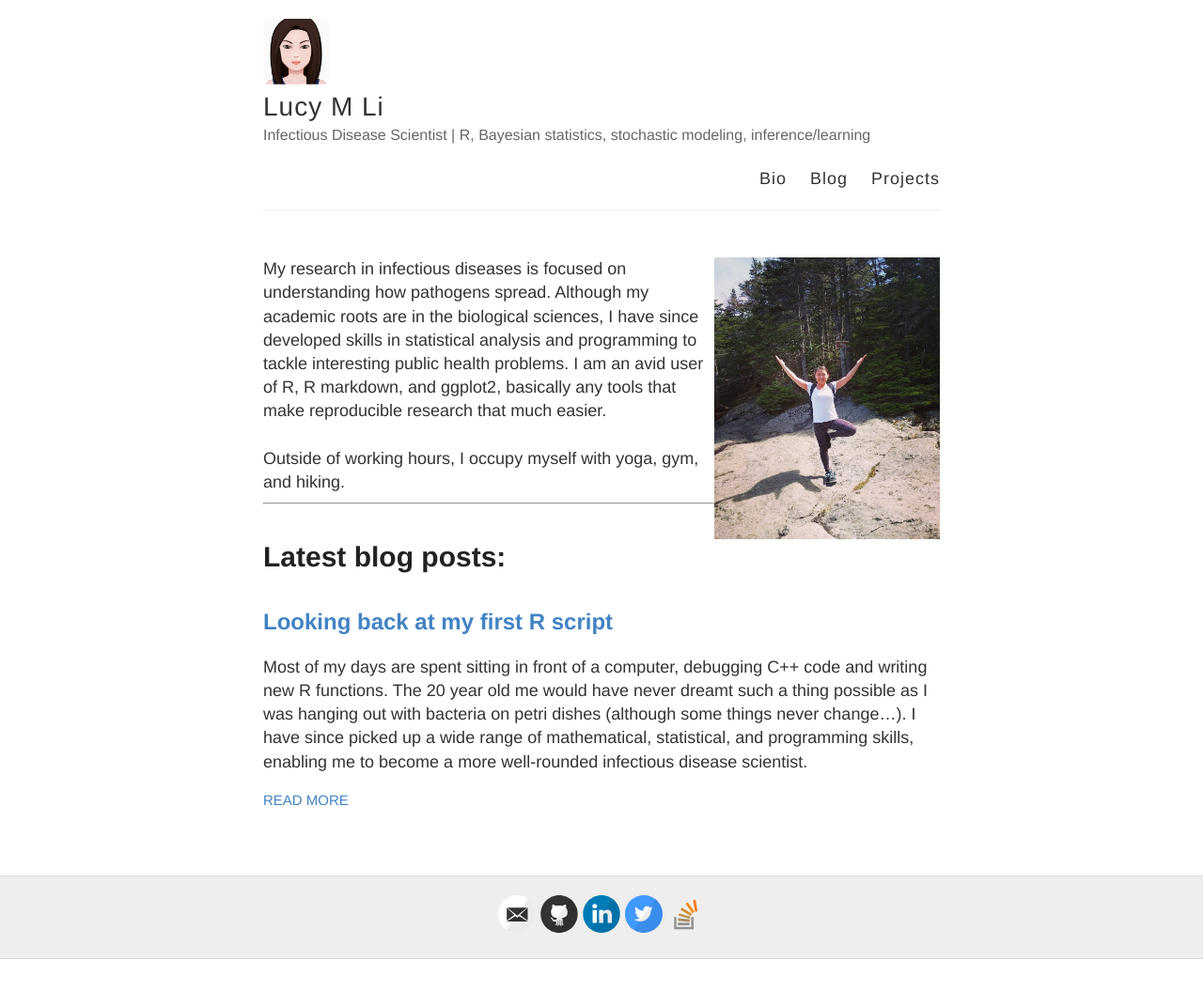
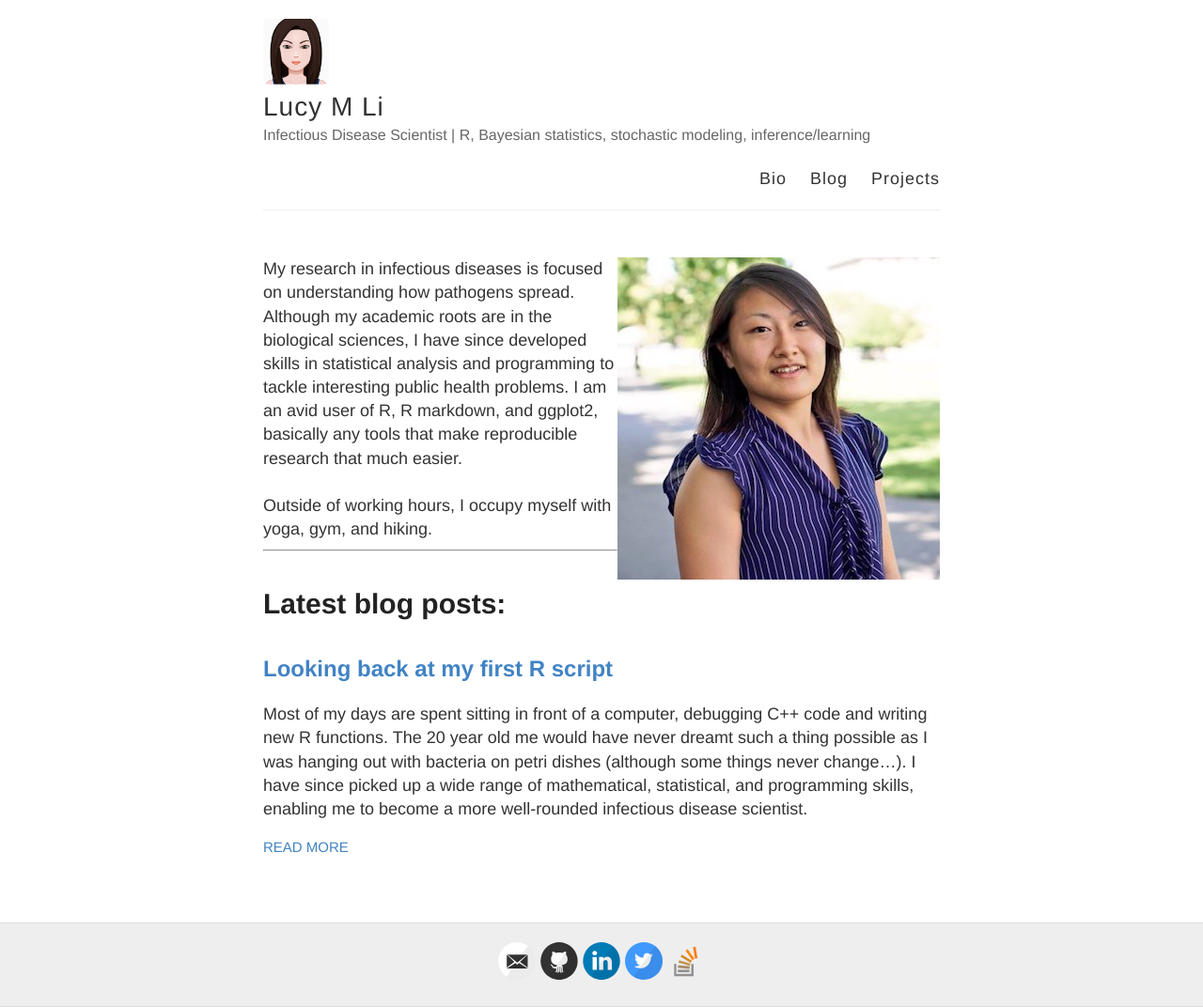
Before and after one commit to lucymli/lucymli.github.io, a Jekyll site: the page built from index.html, in a window 1280 px wide. Shown: the whole page at 94% size. Built offline with Jekyll 4.4.1, drawn with Linux system fonts in a browser that asks for light colours; before the commit the page ends 1021 px from its top, so only the background shows below that.

Commit message:
headshot on front page

```diff
--- a/index.html
+++ b/index.html
@@ -2,7 +2,7 @@
 layout: default
 ---
 
- <img src="https://github.com/lucymli/lucymli.github.io/raw/master/images/treepose.jpg" width="240px" height="300px", align="right"/> My research in infectious diseases is focused on understanding how pathogens spread. Although my academic roots are in the biological sciences, I have since developed skills in statistical analysis and programming to tackle interesting public health problems. I am an avid user of R, R markdown, and ggplot2, basically any tools that make reproducible research that much easier.
+ <img src="https://github.com/lucymli/lucymli.github.io/raw/master/images/headshot.jpg" align="right"/> My research in infectious diseases is focused on understanding how pathogens spread. Although my academic roots are in the biological sciences, I have since developed skills in statistical analysis and programming to tackle interesting public health problems. I am an avid user of R, R markdown, and ggplot2, basically any tools that make reproducible research that much easier.
  <br><br>
  Outside of working hours, I occupy myself with yoga, gym, and hiking.
 
```
Also changed, not shown: images/headshot.jpg (added), 1 other file.
